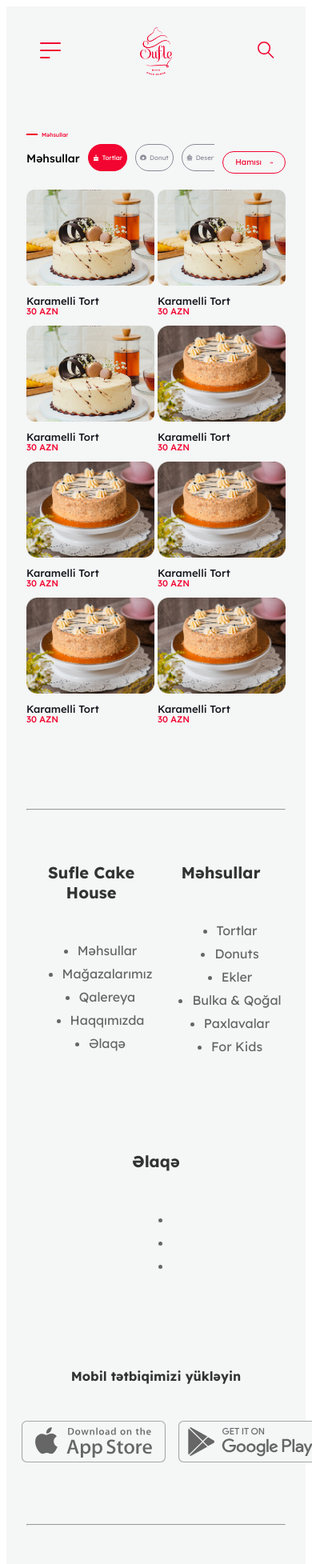
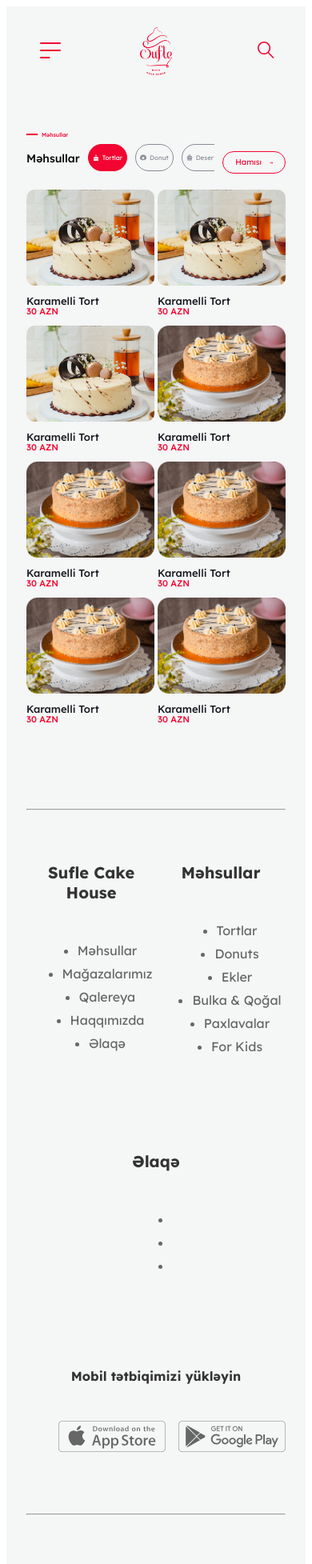
Before and after one commit to tarlansoltanov/sufle-front, a React (Vite) app: page / in a window 390 px wide. Shown: the top 1955 px of the page at 80% size. Built offline with nearby package versions, Linux system fonts and the light colour scheme; no server answers.

Commit message:
Footer appBox fixed

```diff
--- a/src/components/Footer/Footer.module.scss
+++ b/src/components/Footer/Footer.module.scss
@@ -78,8 +78,9 @@
       flex-direction: column;
       align-items: center;
 
-      & > img {
-        width: 50%;
+      & img {
+        width: 100%;
+        height: auto;
       }
     }
 
```
